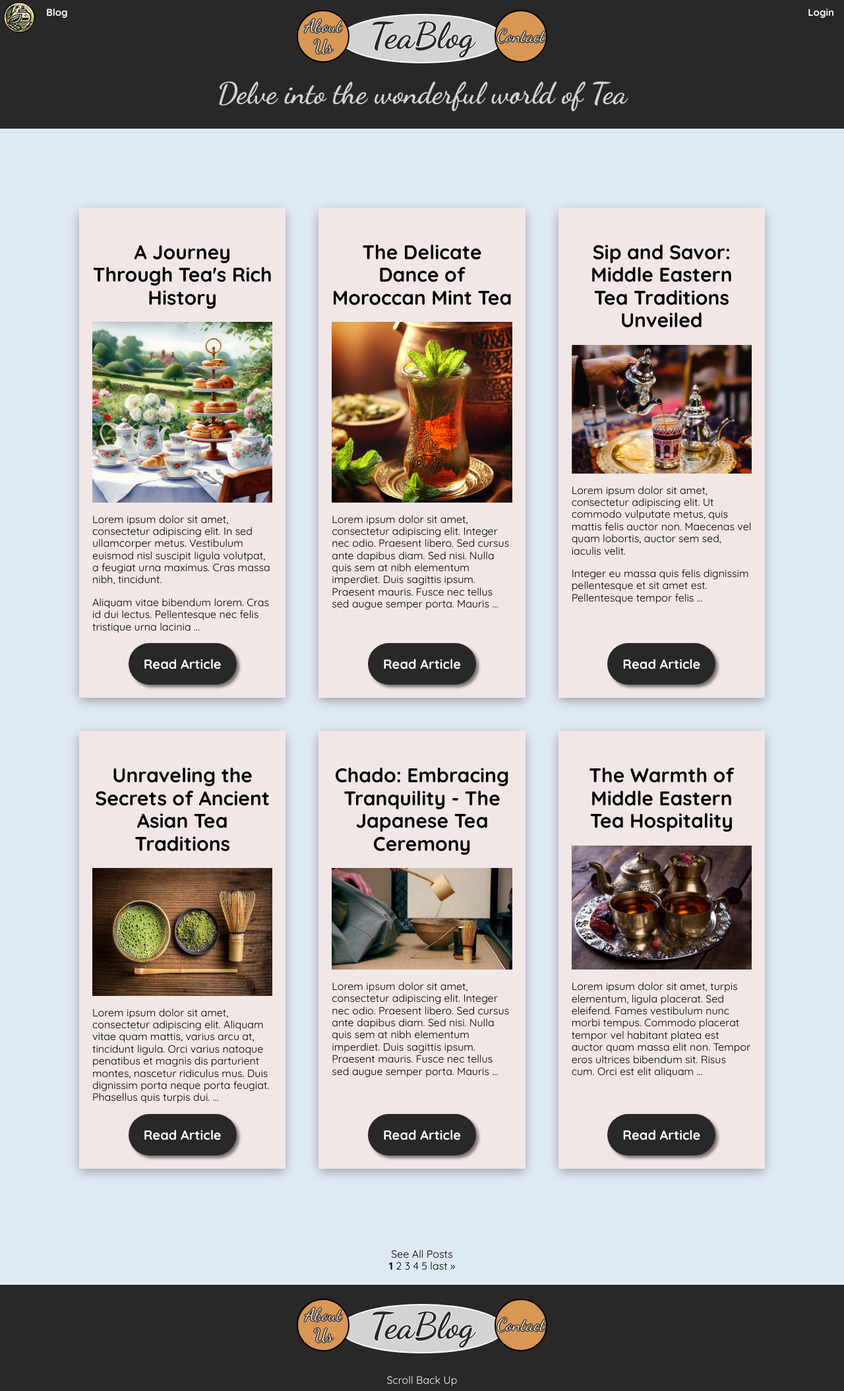
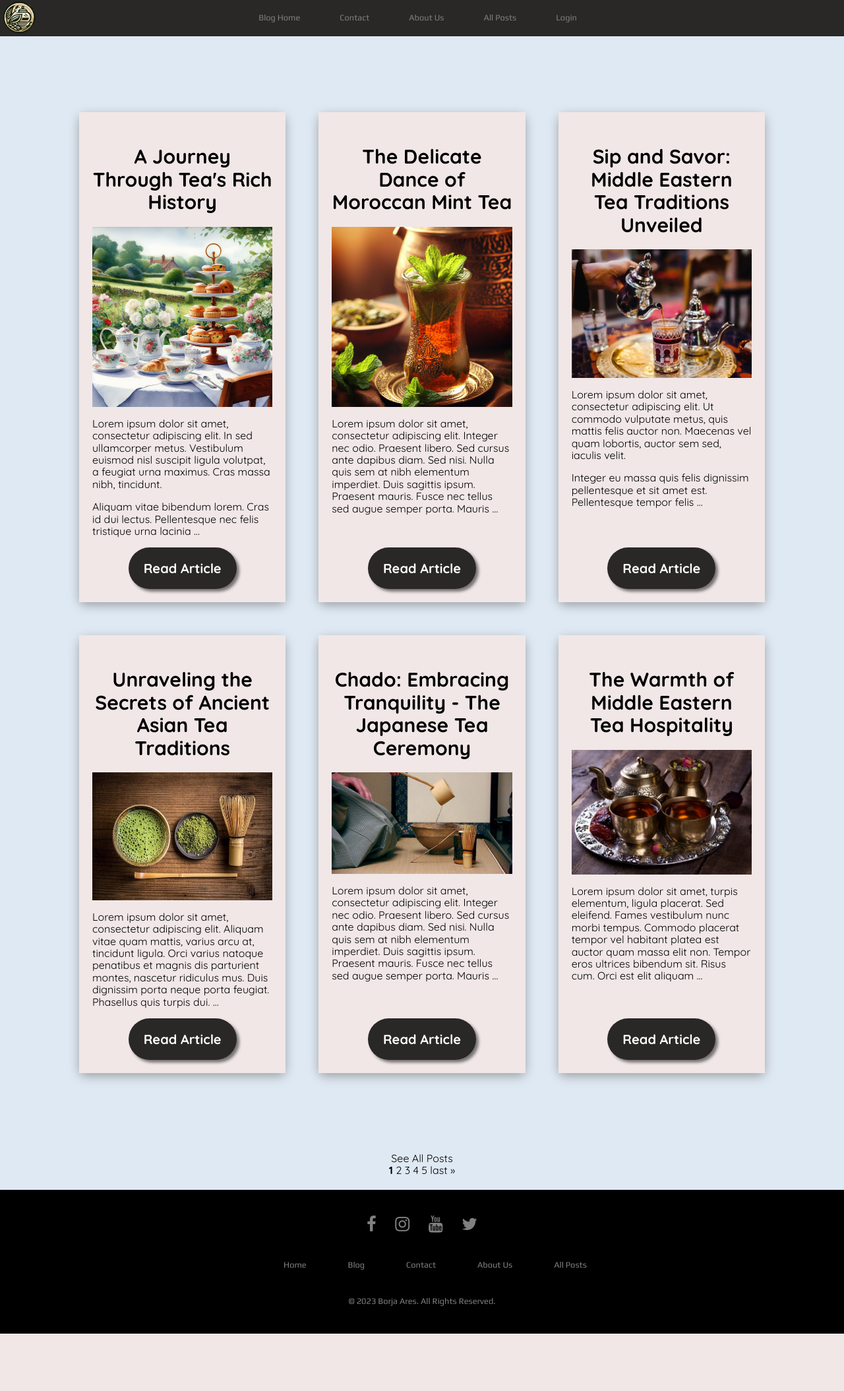
Before and after one commit to BorjaAres/django_blog, a Django app: page /posts/ in a window 1280 px wide. Shown: the whole page at 66% size. After the commit the page ends 2022 px from the top, so only its background shows below. Run offline with Django 4.2, Linux system fonts and the light colour scheme; data comes from the database, SQL or seed files in the repository; both versions use the stored data as it was after the commit.

Commit message:
Finished header and footer

```diff
--- a/posts/templates/post_detail.html
+++ b/posts/templates/post_detail.html
@@ -17,7 +17,6 @@
                 <hr>
 
                 <div class="social-sharing text-left">
-                    <h4>Share this article:</h4>
                     {% post_to_facebook request.build_absolute_uri %}
                     {% post_to_twitter request.build_absolute_uri %}
                     {% post_to_linkedin request.build_absolute_uri %} {# Requires the App to be registered with linkedin #}
--- a/static/css/globals.css
+++ b/static/css/globals.css
@@ -17,7 +17,7 @@
     --white: rgb(255, 255, 255);
     --black: rgb(0, 0, 0);
     --bluish-grey: #dfe9f3;
-    --header-shop: 'Dancing Script', cursive;
+    --header: 'Dancing Script', cursive;
     --content: 'Quicksand', sans-serif;
 
 }
@@ -25,7 +25,7 @@
 /*Globals*/
 html {
     font-size: 62.5%;
-      box-sizing: border-box; /*Hack para box-model*/
+    box-sizing: border-box; /*Hack para box-model*/
 
 }
 *, *:before, *:after {
@@ -42,7 +42,7 @@ body {
     background-color: var(--bluish-grey);
     text-align: center;
     font-family: var(--content);
-
+    padding-top: 5rem;
 }
 
 .text-left {
--- a/static/css/header_and_footer.css
+++ b/static/css/header_and_footer.css
@@ -1,3 +1,149 @@
+/* Header and footer common styles*/
+.header-footer-common {
+    font-family: 'Play', sans-serif;
+    text-align:center;
+    padding:20px 0;
+}
+
+.header-footer-common .row{
+    width:100%;
+    color: rgb(128, 128, 128);
+    font-size:0.8em;
+}
+
+.header-footer-common .row a{
+    text-decoration:none;
+    color: rgb(128, 128, 128);
+    transition:0.5s;
+}
+
+.header-footer-common .row a:hover{
+    color:#fff;
+}
+
+.header-footer-common .row ul{
+    width:100%;
+}
+
+.header-footer-common .row ul li{
+    display:inline-block;
+    margin:0 30px;
+}
+
+/*/* Hamburger menu */
+.top-nav {
+  display: flex;
+  flex-direction: row;
+  align-items: center;
+  justify-content: space-between;
+  padding-right: 1em;
+}
+
+.menu {
+    list-style-type: none;
+    margin: 0;
+    padding: 0;
+    display: flex;
+    justify-content: center;
+}
+
+.menu > li {
+  /*margin: 0 1rem;*/
+  overflow: hidden;
+}
+
+.menu-button-container {
+  display: none;
+  height: 100%;
+  width: 30px;
+  cursor: pointer;
+  flex-direction: column;
+  justify-content: center;
+  align-items: center;
+}
+
+#menu-toggle {
+  display: none;
+}
+
+.menu-button,
+.menu-button::before,
+.menu-button::after {
+  display: block;
+  background-color: #fff;
+  position: absolute;
+  height: 4px;
+  width: 30px;
+  transition: transform 400ms cubic-bezier(0.23, 1, 0.32, 1);
+  border-radius: 2px;
+}
+
+.menu-button::before {
+  content: '';
+  margin-top: -8px;
+}
+
+.menu-button::after {
+  content: '';
+  margin-top: 8px;
+}
+
+#menu-toggle:checked + .menu-button-container .menu-button::before {
+  margin-top: 0px;
+  transform: rotate(405deg);
+}
+
+#menu-toggle:checked + .menu-button-container .menu-button {
+  background: rgba(255, 255, 255, 0);
+}
+
+#menu-toggle:checked + .menu-button-container .menu-button::after {
+  margin-top: 0px;
+  transform: rotate(-405deg);
+}
+
+@media (max-width: 700px) {
+  .menu-button-container {
+    display: flex;
+  }
+  .menu {
+    position: absolute;
+    top: 0;
+    margin-top: 50px;
+    left: 0;
+    flex-direction: column;
+    width: 100%;
+    /*justify-content: center;*/
+    /*align-items: center;*/
+  }
+  #menu-toggle ~ .menu li {
+    height: 0;
+    margin: 0;
+    padding: 0;
+    border: 0;
+    transition: height 400ms cubic-bezier(0.23, 1, 0.32, 1);
+  }
+  #menu-toggle:checked ~ .menu li {
+    border: 1px solid #333;
+    height: 2.5em;
+    padding: 0.5em;
+    transition: height 400ms cubic-bezier(0.23, 1, 0.32, 1);
+  }
+  .menu > li {
+    display: flex;
+    justify-content: center;
+    margin: 0;
+    padding: 0.5em 0;
+    width: 100%;
+    color: white;
+    background-color: #222;
+  }
+  .menu > li:not(:last-child) {
+    border-bottom: 1px solid #444;
+  }
+}
+
+
 /* Header*/
 .header-fixed {
   position: fixed;
@@ -5,196 +151,37 @@
   width: 100%;
   z-index: 100;
   background-color: var(--light-black);
-  height: 55px;
 }
 
 .logo-img {
     position: absolute;
     top: 1px;
     left: 5px;
-    /*overflow: hidden;*/
     border-radius: 50%;
     width: 50px;
     height: 50px;
 }
 
-.logo-link {
-  color: var(--light-black);
-  text-shadow: -1px 0 white, 0 1px white, 1px 0 white, 0 -1px white;
-  font-size: 30px;
-  display: inline-block;
-  font-family: var(--header-shop);
-  background-color: var(--light-grey);
-  border-radius: 50% 50% 50% 50%;
-  width: 20rem;
-  height:40px;
-  border: var(--white) 2px solid;
-  margin-top: 13px;
+/* Footer */
+.footer{
+    background:#000;
+    text-align:center;
 }
 
-@media (min-width: 768px) {
-  .logo-link {
-    font-size: 55px;
-    width: 25rem;
-    height:75px;
-    margin-top: 0;
-  }
+.footer .row{
+    margin:1% 0;
+    padding:0.6% 0;
 }
 
-.header__text {
-  background-color: var(--light-black);
-  padding: 7rem 0 1rem 0;
-  color: var(--light-grey);
-  font-size: 1rem;
-  align-items: flex-end;
-  font-family: var(--header-shop);
-  line-height: 1rem;
+.footer .row a i{
+font-size:2em;
+margin:0 1%;
 }
 
-@media (min-width: 768px) {
-  .header__text {
-    font-size: 2rem;
-    padding-top: 10rem;
-  }
+@media (max-width:720px){
+    .footer .row ul li{
+        display:block;
+        text-align:left;
+        padding: 1rem;
+    }
 }
-
-@media (min-width: 1023px) {
-  .header__text {
-    font-size: 3rem;
-  }
-}
-
-/* Navigation */
-.navigation {
-  left: 50%;
-  transform: translateX(-50%);
-  display: flex;
-  gap: 20rem;
-}
-
-@media (min-width: 768px) {
-  .navigation {
-    gap: 30rem;
-  }
-}
-
-.header__navigation {
-  top: 55px;
-}
-
-.footer-navigation {
-  bottom: 10rem;
-}
-
-.navigation__link {
-  color: var(--light-grey);
-  font-weight: 700;
-  font-size: 1.5rem;
-  transition: 0.3s ease-in-out;
-  text-shadow: -1px 0 black, 0 1px black, 1px 0 black, 0 -1px black;
-}
-
-@media (min-width: 768px) {
-  .navigation__link {
-    font-size: 2rem;
-  }
-}
-
-@media (min-width: 1023px) {
-  .navigation__link {
-    font-size: 2.7rem;
-  }
-}
-
-.circle {
-  display: flex;
-  bottom: 50%;
-  width: 50px;
-  height: 50px;
-  background-color: var(--orange);
-  border-radius: 50%;
-  transform: translateX(-50%) translateY(50%) scale(1);
-  transition: 0.3s ease-in-out;
-  font-family: var(--header-shop);
-  border: var(--black) 2px solid;
-}
-
-@media (min-width: 768px) {
-  .circle {
-    width: 80px;
-    height: 80px;
-  }
-}
-.navigation__link:hover .circle {
-  height: 70px;
-  width: 70px;
-  bottom: 40%; /* Adjust the positioning to center the expanded circle */
-  font-size: 2.5rem;
-  font-weight: 800;
-  color: var(--black);
-  text-shadow: -1px 0 white, 0 1px white, 1px 0 white, 0 -1px white;
-}
-
-@media (min-width: 768px) {
-  .navigation__link:hover .circle {
-    height: 120px;
-    width: 120px;
-    font-size: 4rem;
-  }
-}
-
-
-.blog-link {
-  color: var(--white);
-  font-size: 1.5rem;
-  font-weight: 700;
-  position: absolute;
-  top: 10px;
-  left: 70px;
-}
-
-.login-link {
-  color: var(--white);
-  font-size: 1.5rem;
-  font-weight: 700;
-  position: absolute;
-  top: 10px;
-  right: 15px;
-}
-
-/* "active" class */
-.active {
-  height: 70px;
-  width: 70px;
-  bottom: 40%;
-  font-size: 2.5rem;
-  font-weight: 800;
-  color: var(--black);
-  text-shadow: -1px 0 white, 0 1px white, 1px 0 white, 0 -1px white;
-
-}
-
-@media (min-width: 768px) {
-  .active {
-    height: 120px;
-    width: 120px;
-    font-size: 4rem;
-  }
-}
-
-/* Footer */
-.footer {
-    background-color: var(--light-black);
-    color: var(--white);
-    padding: 0.7rem;
-}
-
-.logo__footer {
-  margin-bottom: 25px;
-}
-
-@media (min-width: 768px) {
-  .logo__footer {
-    margin-bottom: 1rem;
-  }
-}
--- a/static/css/index.css
+++ b/static/css/index.css
@@ -34,7 +34,7 @@
 /* Styles for the shop background images */
 .shop-section {
   height: 60rem; /* Set a fixed height for the .entry elements */
-  font-family: var(--header-shop);
+  font-family: var(--header);
 }
 
 .shop-section__asia {
--- a/utilities/templates/base.html
+++ b/utilities/templates/base.html
@@ -1,3 +1,4 @@
+{% load social_share %}
 {% load static %}
 
 <!DOCTYPE html>
@@ -7,8 +8,13 @@
         <meta http-equiv="X-UA-Compatible" content="IE=edge">
         <meta name="viewport" content="width=device-width, initial-scale=1.0">
         <meta name="description" content="Eastern Tea Blog">
+
+        <!--FONT AWESOME-->
         <link rel="stylesheet" href="https://cdnjs.cloudflare.com/ajax/libs/font-awesome/4.7.0/css/font-awesome.min.css">
 
+        <!--GOOGLE FONTS-->
+        <link href="https://fonts.googleapis.com/css2?family=Fredoka+One&family=Play&display=swap" rel="stylesheet">
+        <link rel="preconnect" href="https://fonts.gstatic.com">
 
         <title>{% block title %}Tea Blog{% endblock %}</title>
         <link rel="icon" type="image/x-icon" href="../../media/images/favicon.ico">
@@ -27,50 +33,41 @@
     <body>
         <!-- Header Section -->
         {% block header %}
-        <header class="header">
+            <header class="header header-footer-common header-fixed">
+                <section class="top-nav row">
                   <div>
-                <div class="header-fixed">
-                    <h1 class="">
-                        <a class="logo-link" href="/">TeaBlog</a>
-                    </h1>
-
-                    <nav>
                     <a href="/">
                         <img class="logo-img" src="../../media/images/logo2.png" alt="logo">
                     </a>
+                  </div>
 
-                        <a class="blog-link" href="{% url 'blog_home' %}">Blog</a>
+                  <input id="menu-toggle" type="checkbox"/>
 
+                  <label class='menu-button-container' for="menu-toggle">
+                      <div class='menu-button'></div>
+                  </label>
+
+                  <ul class="menu">
+                    <li><a href="{% url 'blog_home' %}">Blog Home</a></li>
+                    <li><a href="{% url 'contact' %}">Contact</a></li>
+                    <li><a href="{% url 'about_us' %}">About Us</a></li>
+                    <li><a href="{% url 'all_posts' %}">All Posts</a></li>
                     {% if user.is_authenticated %}
-                            <a class="login-link" href="{% url 'logout' %}">Logout</a>
+                        <li><a href="{% url 'logout' %}">Logout</a></li>
                     {% else %}
-                            <a class="login-link" href="{% url 'login' %}">Login</a>
+                        <li><a href="{% url 'login' %}">Login</a></li>
                     {% endif %}
 
                     {% if user.is_authenticated and user.is_staff %}
-                          <a class="post_create-link" href="{% url 'post_create' %}">Create a New Post</a>
+                        <li><a href="{% url 'post_create' %}">Create a New Post</a></li>
                     {% endif %}
+                </ul>
+              </section>
+            </header>
 
-                        <div class="navigation header__navigation centered position-absolute">
-                            <a href="{% url 'about_us' %}" class="navigation__link" id="">
-
-                                <span class="circle circle_about centered position-absolute
-                                    {% if 'about_us' in request.path %} active {% endif %}">About Us</span>
-                            </a>
-                            <a href="{% url 'contact' %}" class="navigation__link" id="">
-                                <span class="circle circle_contact centered position-absolute
-                                    {% if 'contact' in request.path %} active {% endif %}">Contact</span>
-                            </a>
-                        </div>
-                    </nav>
-                </div>
-
-                <div class="header__text ">
-                    <h2 class="">Delve into the wonderful world of Tea</h2>
-                </div>
-
-            </div>
-        </header>
+{#            <div class="header__text">#}
+{#                <h2 class="">Life is better with Tea</h2>#}
+{#            </div>#}
 
         {% endblock %}
 
@@ -80,30 +77,34 @@
 
         <!-- Footer Section -->
         {% block footer %}
-    <div class="">
-        <footer class="footer position-relative">
+        <footer>
+            <div class="footer header-footer-common">
+                <div class="row">
+                    <a href="https://www.facebook.com/DiscoverTeas/"><i class="fa fa-facebook"></i></a>
+                    <a href="https://www.instagram.com/tastycuppa/"><i class="fa fa-instagram"></i></a>
+                    <a href="https://www.youtube.com/watch?v=Yx8EmMuMjgM"><i class="fa fa-youtube"></i></a>
+                    <a href="https://twitter.com/tea"><i class="fa fa-twitter"></i></a>
+                </div>
 
-                <div class="bar">
+                <div class="row">
+                    <ul>
+                        <li><a href="/">Home</a></li>
+                        <li><a href="{% url 'blog_home' %}">Blog</a></li>
+                        <li><a href="{% url 'contact' %}">Contact</a></li>
+                        <li><a href="{% url 'about_us' %}">About Us</a></li>
+                        <li><a href="{% url 'all_posts' %}">All Posts</a></li>
 
-                    <h1 class="logo">
-                        <a class="logo-link logo__footer" href="/">Tea<span class="logo__bold">Blog</span></a>
-                    </h1>
+                    </ul>
+                </div>
 
-                    <nav class="navigation footer-navigation centered position-absolute">
-                        <a href="{% url 'about_us' %}" class="navigation__link" id="">
-                            <span class="circle circle_about centered position-absolute{% if 'about_us' in request.path %} active {% endif %}">About Us</span>
-                        </a>
-                        <a href="{% url 'contact' %}" class="navigation__link" id="">
-                            <span class="circle circle_contact centered position-absolute {% if 'contact' in request.path %} active {% endif %}">Contact</span>
-                        </a>
-                    </nav>
-                    <a href="#" class="footer__button-scroll">Scroll Back Up</a>
+                <div class="row">
+                    © 2023 Borja Ares. All Rights Reserved.
+                </div>
             </div>
         </footer>
-    </div>
         {% endblock %}
+        <script>
 
-    <script src="{% static 'js/scripts.js' %}"></script>
-
+        </script>
     </body>
 </html>
```
Also changed, not shown: db.sqlite3. Lines whose indentation alone changed are shown as unchanged.
